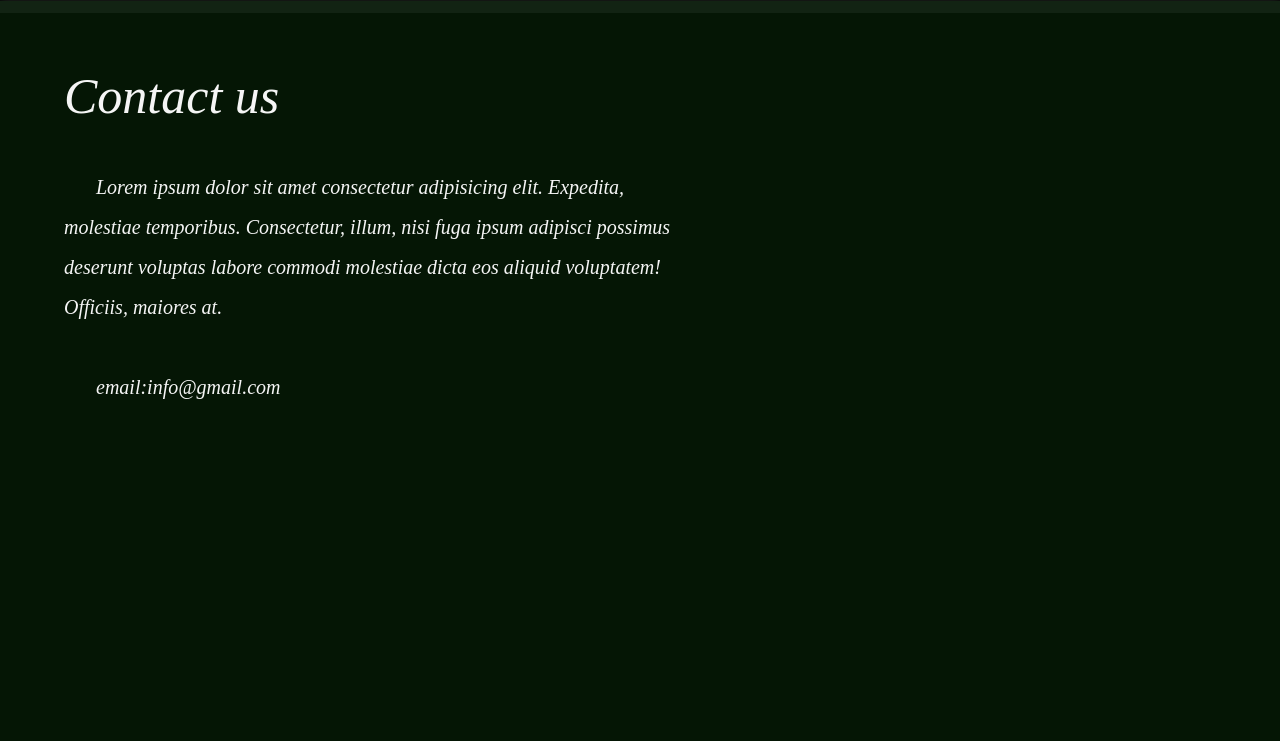
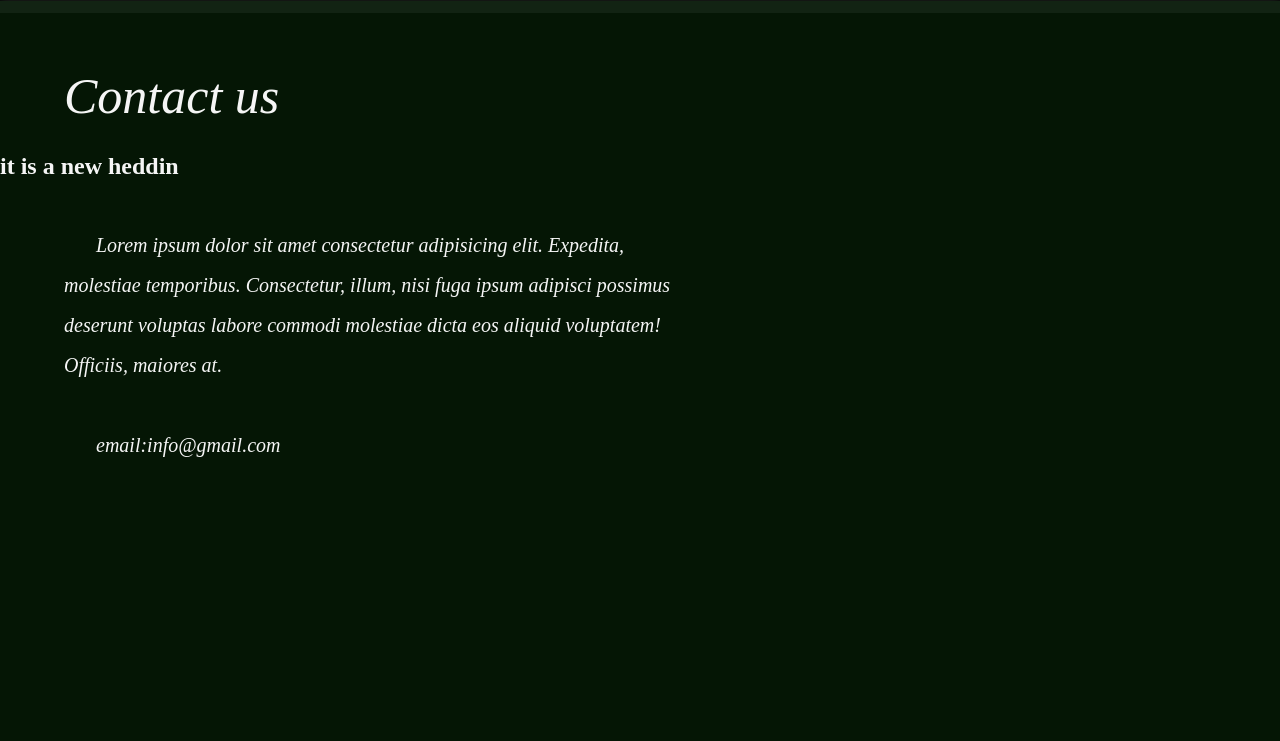
Before and after one commit to ksarun28/Djangoproject, a Django app: page / in a window 1280 px wide. Shown: the part 1559-2300 px from the top of the page. Run offline with Django 3.2, Linux system fonts and the light colour scheme.

Commit message:
second commit

```diff
--- a/Djangoapp/templates/home.html
+++ b/Djangoapp/templates/home.html
@@ -48,6 +48,7 @@
         </div>
         <div id="contact_us">
             <i>Contact us</i>
+            <h2>it is a new heddin</h2>
             <p> <i>Lorem ipsum dolor sit amet consectetur adipisicing elit.
                 Expedita, molestiae temporibus. Consectetur, illum,
                 nisi fuga ipsum adipisci possimus deserunt voluptas labore
```
